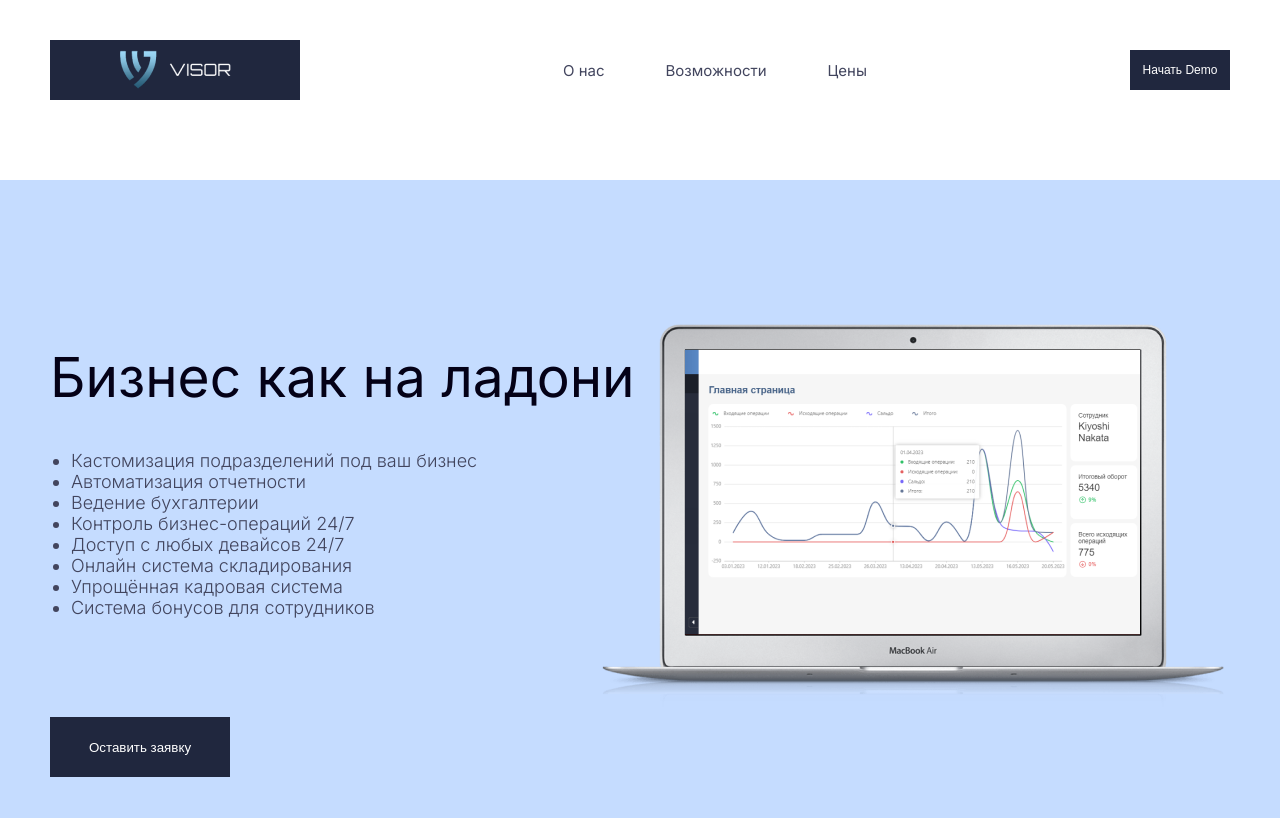
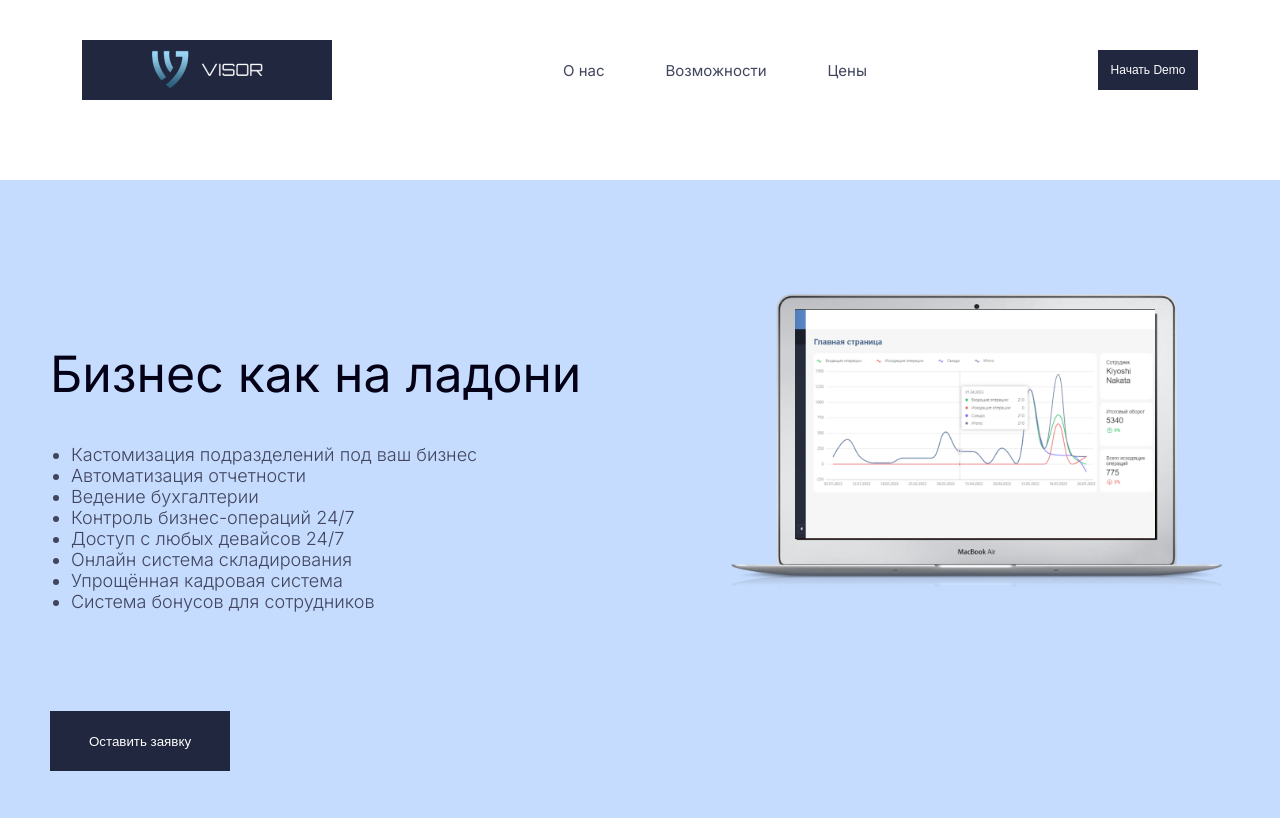
Before and after one commit to saddamjabarov/visor-landing, a plain HTML site: page index.html in a window 1280 px wide. Shown: the top 818 px of the page. Drawn offline with Linux system fonts and the light colour scheme.

Commit message:
adaptive section header and main width 1200px

```diff
--- a/index.html
+++ b/index.html
@@ -63,7 +63,7 @@
         </div>
       </div>
     </section>
-    <section class="preferences" id="preferences">
+    <!-- <section class="preferences" id="preferences">
       <div class="container">
         <div class="preferences__items">
           <div class="preferences__img"></div>
@@ -258,7 +258,7 @@
           </div>
         </div>
       </div>
-    </footer>
+    </footer> -->
     <script src="script/script.js"></script>
   </body>
 </html>
--- a/scss/_main.scss
+++ b/scss/_main.scss
@@ -13,7 +13,7 @@
   &__heading {
     width: 58.8rem;
     font-weight: 400;
-    font-size: 5.5rem;
+    font-size: 5rem;
     color: rgba(4, 1, 23, 1);
   }
   &__item {
--- /dev/null
+++ b/scss/media.scss
@@ -0,0 +1,21 @@
+@media (max-width: 120em) {
+  .header {
+    &__items {
+      padding: 0 3.2rem;
+    }
+  }
+  .main {
+    &__wrapper {
+      grid-template-columns: 50rem 50.3rem;
+    }
+    .mac-transparent {
+      width: 500px;
+    }
+    .visor-2 {
+      top: 12.9rem;
+      left: 6.8rem;
+      width: 36rem;
+      height: 23rem;
+    }
+  }
+}
--- a/scss/style.scss
+++ b/scss/style.scss
@@ -11,10 +11,11 @@ body {
   font-family: 'Inter';
 }
 .container {
-  width: 120rem;
+  max-width: 120rem;
   padding: 0 1rem;
   margin: 0 auto;
 }
+
 @import 'header';
 @import 'main';
 @import 'preferences';
```
Also changed, not shown: css/style.css.
